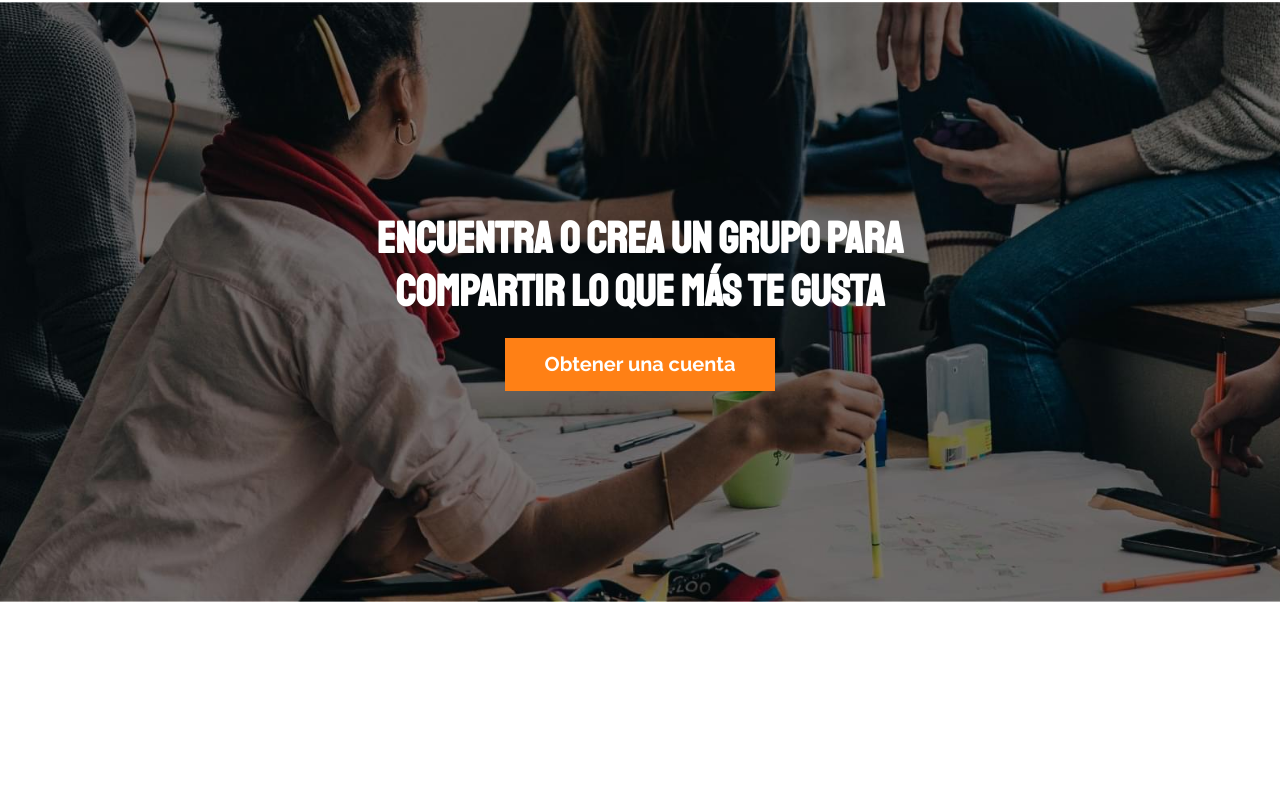
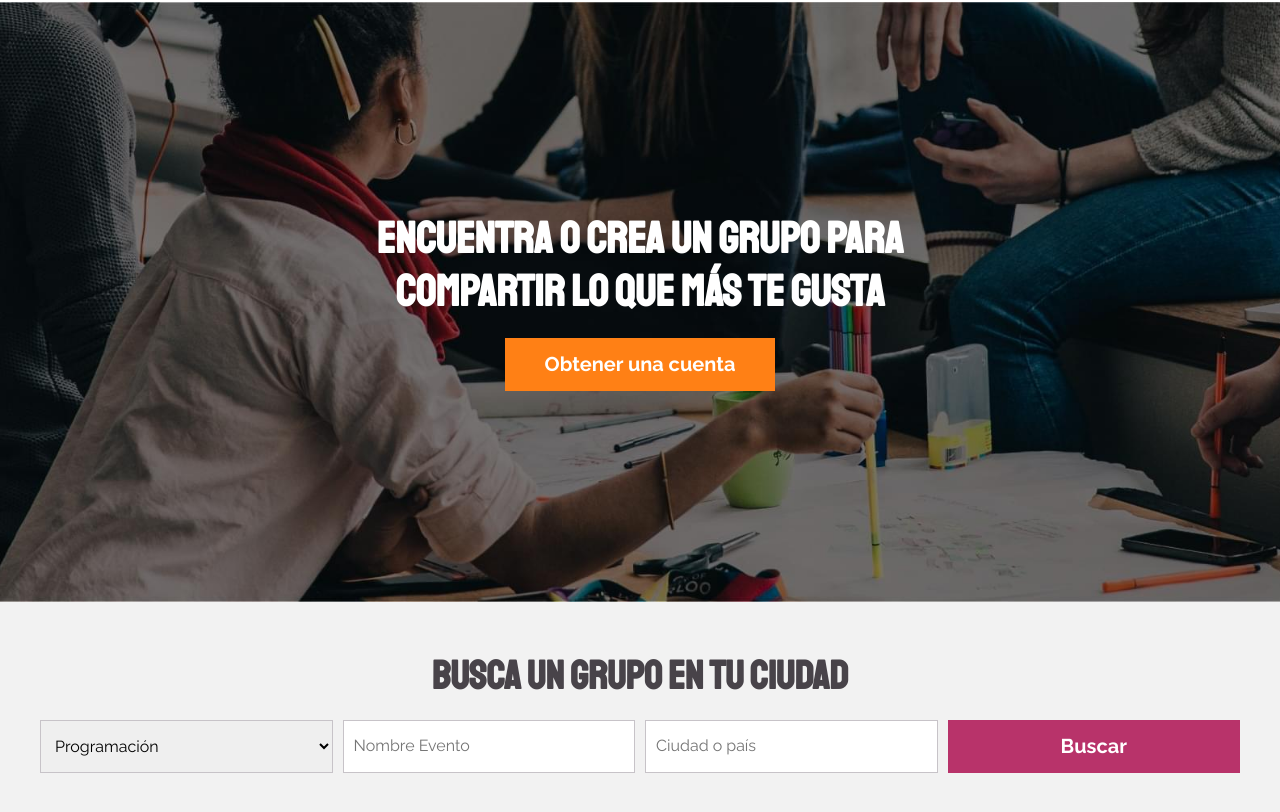
Before and after one commit to muxanz/meeti-clon, a website: page index.html in a window 1280 px wide. Shown: the part 130-942 px from the top of the page. Before the commit the page ends 800 px from the top, so only its background shows below. Drawn offline with Linux system fonts and the light colour scheme.

Commit message:
search form is created with scss styles

```diff
--- a/index.html
+++ b/index.html
@@ -25,6 +25,30 @@
         <h1 class="hero__texto">Encuentra o crea un grupo para compartir lo que más te gusta</h1>
         <a href="#" class="hero__enlace">Obtener una cuenta</a>
     </section>
+    <section class="busqueda">
+        <h2 class="busqueda__heading">busca un grupo en tu ciudad</h2>
+        <div class="contenedor">
+            <form class="formulario">
+                <select class="formulario__campo">
+                    <option>Programación</option>
+                    <option>Diseño</option>
+                    <option>Negocios</option>
+                    <option>Moda</option>
+                    <option>Ejercicio y salud</option>
+                    <option>Fotografía</option>
+                    <option>Comida</option>
+                    <option>Diseño interior</option>
+                    <option>Café</option>
+                    <option>Cine</option>
+                    <option>Libros</option>
+                    <option>Emprendimiento</option>
+                </select>
+                <input type="text" placeholder="Nombre Evento" class="formulario__campo">
+                <input type="text" placeholder="Ciudad o país" class="formulario__campo">
+                <input type="submit" value="Buscar" class="formulario__submit">
+            </form>
+        </div>
+    </section>
 </body>
 
 </html>
--- /dev/null
+++ b/src/scss/ui/contenido/_busqueda.scss
@@ -0,0 +1,38 @@
+@use 'base/variables' as v;
+@use 'base/mixins' as m;
+
+.busqueda {
+   background-color: v.$grisClaro;
+   padding: 5rem 0;
+
+   &__heading {
+      text-align: center;
+      margin: 0;
+      color: v.$gris;
+   }
+}
+
+.formulario {
+   margin-top: 2rem;
+   display: flex;
+   flex-direction: column;
+
+   @include m.tablet {
+      @include m.grid(4, 1rem);
+   }
+
+   &__campo {
+      padding: 1rem;
+      border: 1px solid lighten(v.$gris, 50%);
+      margin-bottom: 2rem;
+
+      @include m.tablet {
+         margin: 0;
+      }
+   }
+
+   &__submit {
+      @include m.boton(v.$primario, v.$blanco);
+      margin-top: 0;
+   }
+}
--- a/src/scss/ui/contenido/_index.scss
+++ b/src/scss/ui/contenido/_index.scss
@@ -1 +1,2 @@
 @forward 'hero';
+@forward 'busqueda';
```
Also changed, not shown: build/css/app.css, 1 other file.
